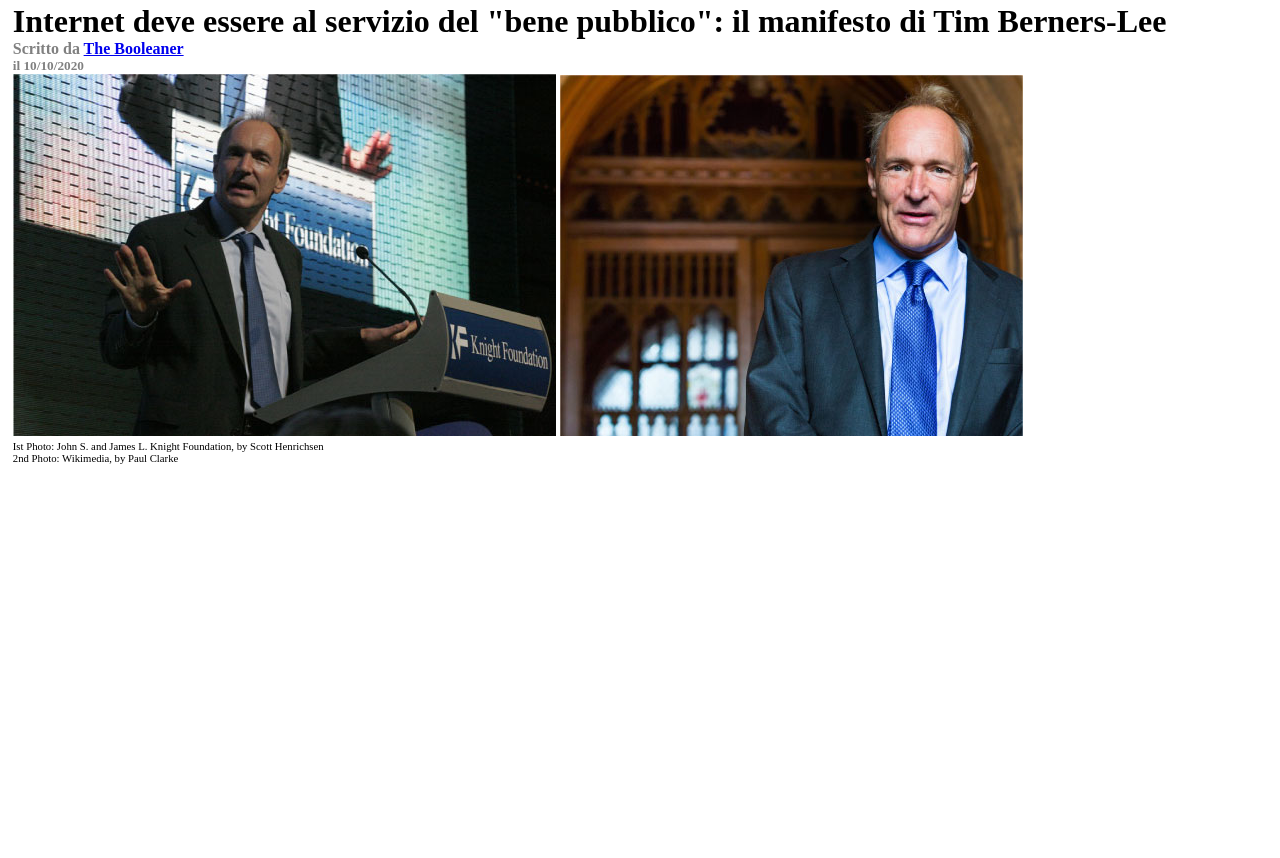
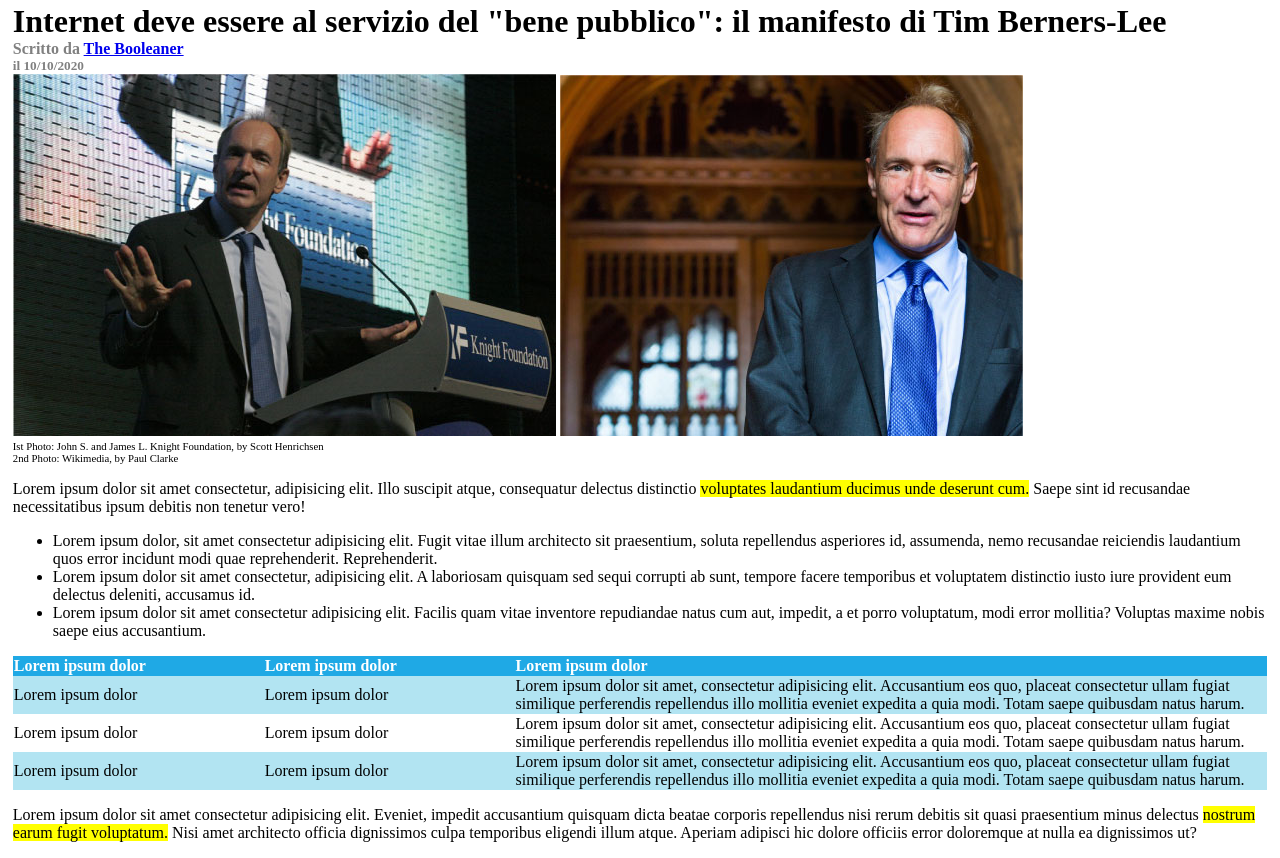
Before and after one commit to DanieleSalinitro/html-css-booleaner, a plain HTML site: page index.html in a window 1280 px wide. Shown: the part 151-1009 px from the top of the page. Before the commit the page ends 800 px from the top, so only its background shows below. Drawn offline with Linux system fonts and the light colour scheme.

Commit message:
add main

```diff
--- a/css/style.css
+++ b/css/style.css
@@ -1,9 +1,11 @@
 body{
     margin: 0;
 }
+/* style contenuto pagina */
 .page{
     margin: 1%;
 }
+/* style contenuto banner */
 nav {
     background-image: url("../img/pattern.png");
     background-size: 40%;
@@ -14,7 +16,7 @@ nav {
     padding-top: 5%;
     padding-right: 80%;
 }
-
+/* style header e carosello immagini */
 h1{
     margin-bottom: 0;
 }
@@ -28,3 +30,29 @@ h6 {
     margin: 0;
     font-weight: 100;
 }
+
+/* style tabella */
+table{
+    width: 100%;
+    border-collapse: collapse;
+}
+th{
+    text-align: left;
+}
+
+td{
+    width: 10%;
+}
+
+.description{
+    width: 30%;
+}
+
+thead{
+    background-color: #1fa9e5;
+    color: white;
+}
+
+.riga-dispari{
+    background-color: #b2e4f2 ;
+}
--- a/index.html
+++ b/index.html
@@ -25,6 +25,37 @@
             <h6>Ist Photo: John S. and James L. Knight Foundation, by Scott Henrichsen <br>2nd Photo: Wikimedia, by Paul Clarke</h6>
         </div>
         <main>
+            <p>Lorem ipsum dolor sit amet consectetur, adipisicing elit. Illo suscipit atque, consequatur delectus distinctio <mark>voluptates laudantium ducimus unde deserunt cum.</mark> Saepe sint id recusandae necessitatibus ipsum debitis non tenetur vero!</p>
+            <ul>
+                <li>Lorem ipsum dolor, sit amet consectetur adipisicing elit. Fugit vitae illum architecto sit praesentium, soluta repellendus asperiores id, assumenda, nemo recusandae reiciendis laudantium quos error incidunt modi quae reprehenderit. Reprehenderit.</li>
+                <li>Lorem ipsum dolor sit amet consectetur, adipisicing elit. A laboriosam quisquam sed sequi corrupti ab sunt, tempore facere temporibus et voluptatem distinctio iusto iure provident eum delectus deleniti, accusamus id.</li>
+                <li>Lorem ipsum dolor sit amet consectetur adipisicing elit. Facilis quam vitae inventore repudiandae natus cum aut, impedit, a et porro voluptatum, modi error mollitia? Voluptas maxime nobis saepe eius accusantium.</li>
+            </ul>
+            <table>
+                <thead>
+                    <th>Lorem ipsum dolor</th>
+                    <th>Lorem ipsum dolor</th>
+                    <th>Lorem ipsum dolor</th>
+                </thead>
+                <tbody>
+                    <tr class="riga-dispari">
+                        <td>Lorem ipsum dolor</td>
+                        <td>Lorem ipsum dolor</td>
+                        <td class="description">Lorem ipsum dolor sit amet, consectetur adipisicing elit. Accusantium eos quo, placeat consectetur ullam fugiat similique perferendis repellendus illo mollitia eveniet expedita a quia modi. Totam saepe quibusdam natus harum.</td>
+                    </tr>
+                    <tr>
+                        <td>Lorem ipsum dolor</td>
+                        <td>Lorem ipsum dolor</td>
+                        <td class="description">Lorem ipsum dolor sit amet, consectetur adipisicing elit. Accusantium eos quo, placeat consectetur ullam fugiat similique perferendis repellendus illo mollitia eveniet expedita a quia modi. Totam saepe quibusdam natus harum.</td>
+                    </tr>
+                    <tr class="riga-dispari">
+                        <td>Lorem ipsum dolor</td>
+                        <td>Lorem ipsum dolor</td>
+                        <td class="description">Lorem ipsum dolor sit amet, consectetur adipisicing elit. Accusantium eos quo, placeat consectetur ullam fugiat similique perferendis repellendus illo mollitia eveniet expedita a quia modi. Totam saepe quibusdam natus harum.</td>
+                    </tr>
+                </tbody>
+            </table>
+            <p>Lorem ipsum dolor sit amet consectetur adipisicing elit. Eveniet, impedit accusantium quisquam dicta beatae corporis repellendus nisi rerum debitis sit quasi praesentium minus delectus <mark>nostrum earum fugit voluptatum.</mark> Nisi amet architecto officia dignissimos culpa temporibus eligendi illum atque. Aperiam adipisci hic dolore officiis error doloremque at nulla ea dignissimos ut?</p>
         </main>
         <aside>
 
```
